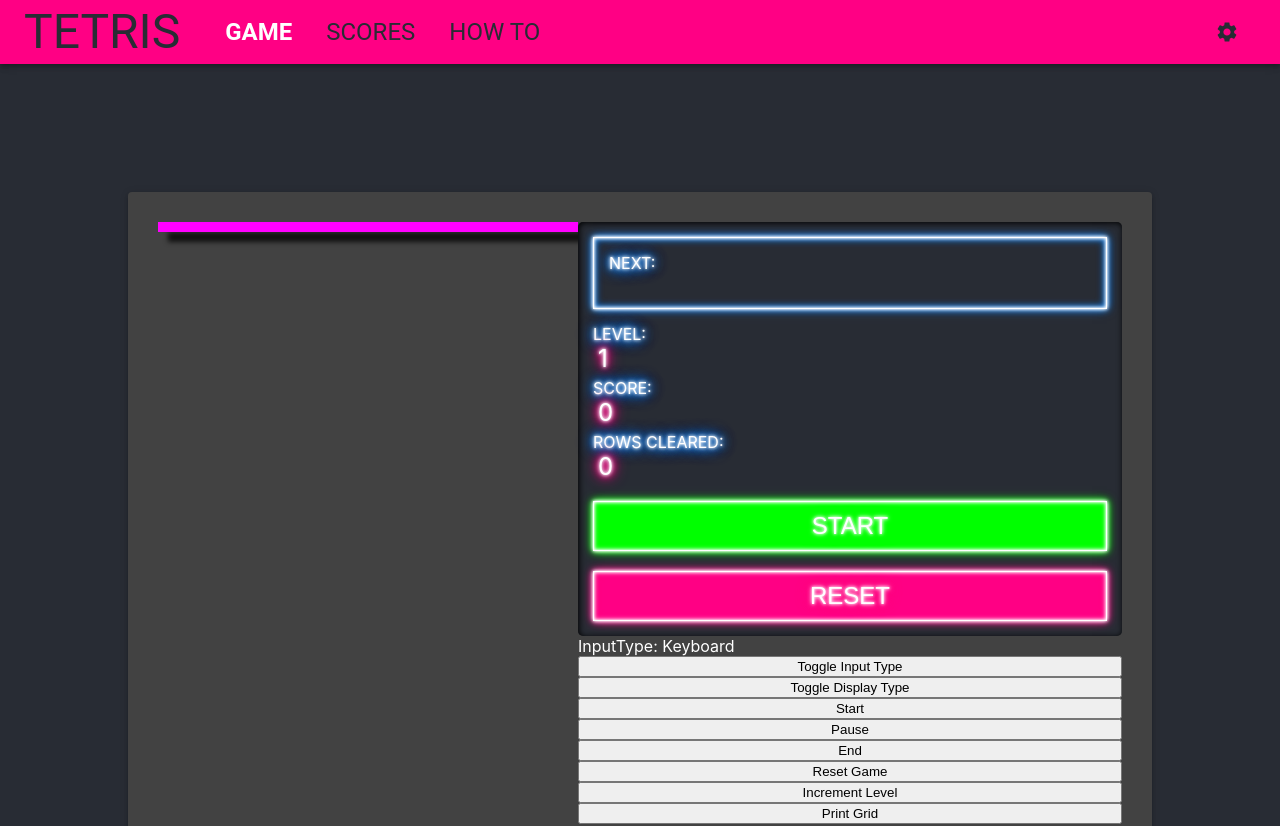
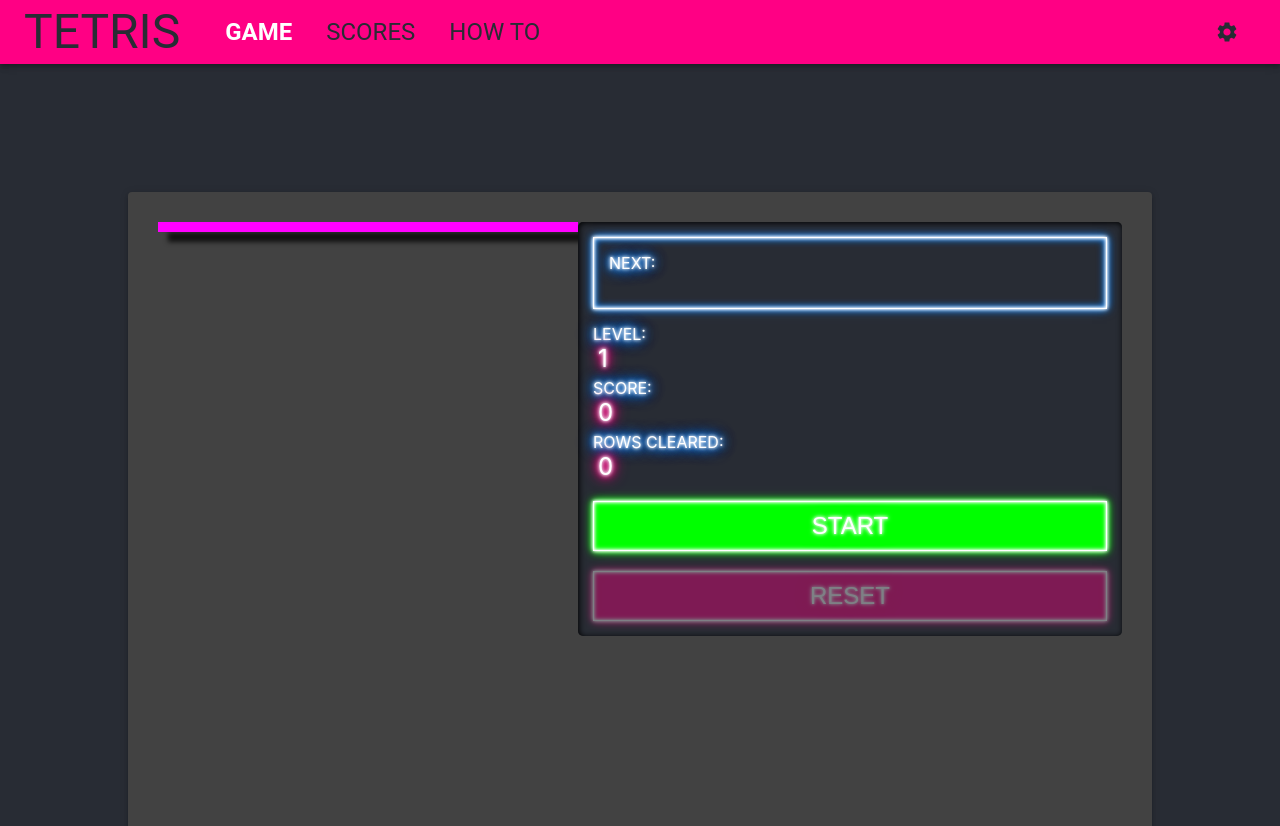
Before and after one commit to heakerson/react-tetris, a React (Create React App) app: page / in a window 1280 px wide. Shown: the top 826 px of the page. Built offline with nearby package versions, Linux system fonts and the light colour scheme.

Commit message:
start and reset control panel buttons

```diff
--- a/src/components/display-panel.css
+++ b/src/components/display-panel.css
@@ -20,6 +20,14 @@
   font-size: 1.5em;
 }
 
+.display-panel-button:focus {
+  outline: none;
+}
+
+.display-panel-button:active {
+  filter: brightness(75%);
+}
+
 .display-panel-button:disabled {
   opacity: .4;
   cursor: not-allowed;
--- a/src/components/display-panel.tsx
+++ b/src/components/display-panel.tsx
@@ -3,6 +3,7 @@
 import NextShapeDisplay from "./next-shape-display";
 import './display-panel.css';
 import { GameStatus } from "../models/game-status";
+import { PauseGame, ResetGame, StartGame } from "../services/store/actions";
 
 function DisplayPanel(props: { game: Game }) {
   const displayData = props.game.setComponentGameStateListener(state => {
@@ -40,7 +41,19 @@
         return 'CONTINUE';
       default:
         return 'PAUSE';
+    }
+  }
 
+  const mainButtonClicked = (gameStatus: GameStatus, event: any) => {
+    event.currentTarget.blur();
+
+    switch(gameStatus) {
+      case GameStatus.Playing:
+        props.game.dispatch(new PauseGame());
+        break;
+      default:
+        props.game.dispatch(new StartGame());
+        break;
     }
   }
 
@@ -56,8 +69,18 @@
       <div className="data glow-text-fuschia">{displayData.score}</div>
       <div className="glow-text-white stat-spacer">ROWS CLEARED: </div>
       <div className="data glow-text-fuschia">{displayData.rowsCleared}</div>
-      <button disabled={displayData.gameStatus === GameStatus.End} className="glow-border-green display-panel-button hover-cursor bg-green"><span className="glow-text-green">{getMainButtonText(displayData.gameStatus)}</span></button>
-      <button className="glow-border-fuschia display-panel-button hover-cursor bg-fuschia"><span className="glow-text-fuschia">RESET</span></button>
+
+      <button onClick={(event: any) => mainButtonClicked(displayData.gameStatus, event)}
+        disabled={displayData.gameStatus === GameStatus.End}
+        className="glow-border-green display-panel-button hover-cursor bg-green">
+          <span className="glow-text-green">{getMainButtonText(displayData.gameStatus)}</span>
+      </button>
+
+      <button onClick={(event: any) => { event.currentTarget.blur(); props.game.dispatch(new ResetGame())}}
+        disabled={displayData.gameStatus === GameStatus.Start}
+        className="glow-border-fuschia display-panel-button hover-cursor bg-fuschia">
+          <span className="glow-text-fuschia">RESET</span>
+      </button>
     </div>
   );
 }
--- a/src/components/game-container.tsx
+++ b/src/components/game-container.tsx
@@ -3,7 +3,7 @@
 import './game-container.css';
 import Grid from "./grid";
 import { DisplayType } from "../models/display-type";
-import { ToggleDisplayType, StartGame, PauseGame, EndGame, ResetGame, IncrementLevel, ToggleInputType } from "../services/store/actions";
+import { ToggleDisplayType, EndGame, IncrementLevel, ToggleInputType } from "../services/store/actions";
 import DisplayPanel from "./display-panel";
 
 function GameContainer(props: { game: Game }) {
@@ -26,16 +26,13 @@
         <div>
           <DisplayPanel game={game} />
         </div>
-        <div>InputType: {stateData.inputType}</div>
+        {/* <div>InputType: {stateData.inputType}</div>
 
         <button onClick={() => props.game.dispatch(new ToggleInputType())}>Toggle Input Type</button>
         <button onClick={() => props.game.dispatch(new ToggleDisplayType())}>Toggle Display Type</button>
-        <button onClick={(event: any) => { event.currentTarget.blur(); props.game.dispatch(new StartGame()); }}>Start</button>
-        <button onClick={() => props.game.dispatch(new PauseGame())}>Pause</button>
         <button onClick={() => props.game.dispatch(new EndGame())}>End</button>
-        <button onClick={() => props.game.dispatch(new ResetGame())}>Reset Game</button>
         <button onClick={() => props.game.dispatch(new IncrementLevel())}>Increment Level</button>
-        <button onClick={() => console.log(stateData.grid)}>Print Grid</button>
+        <button onClick={() => console.log(stateData.grid)}>Print Grid</button> */}
       </div>
     </div>
   );
```
